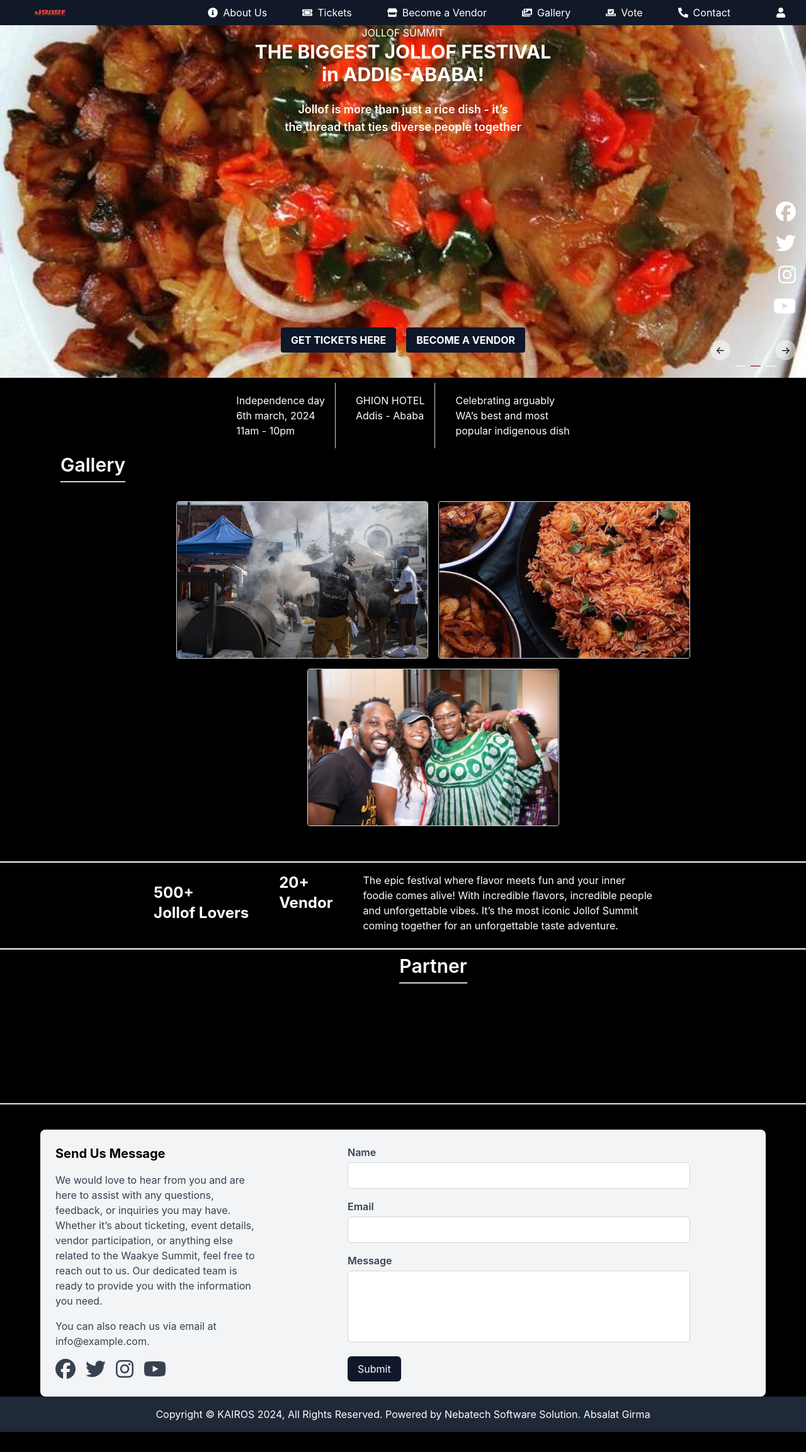
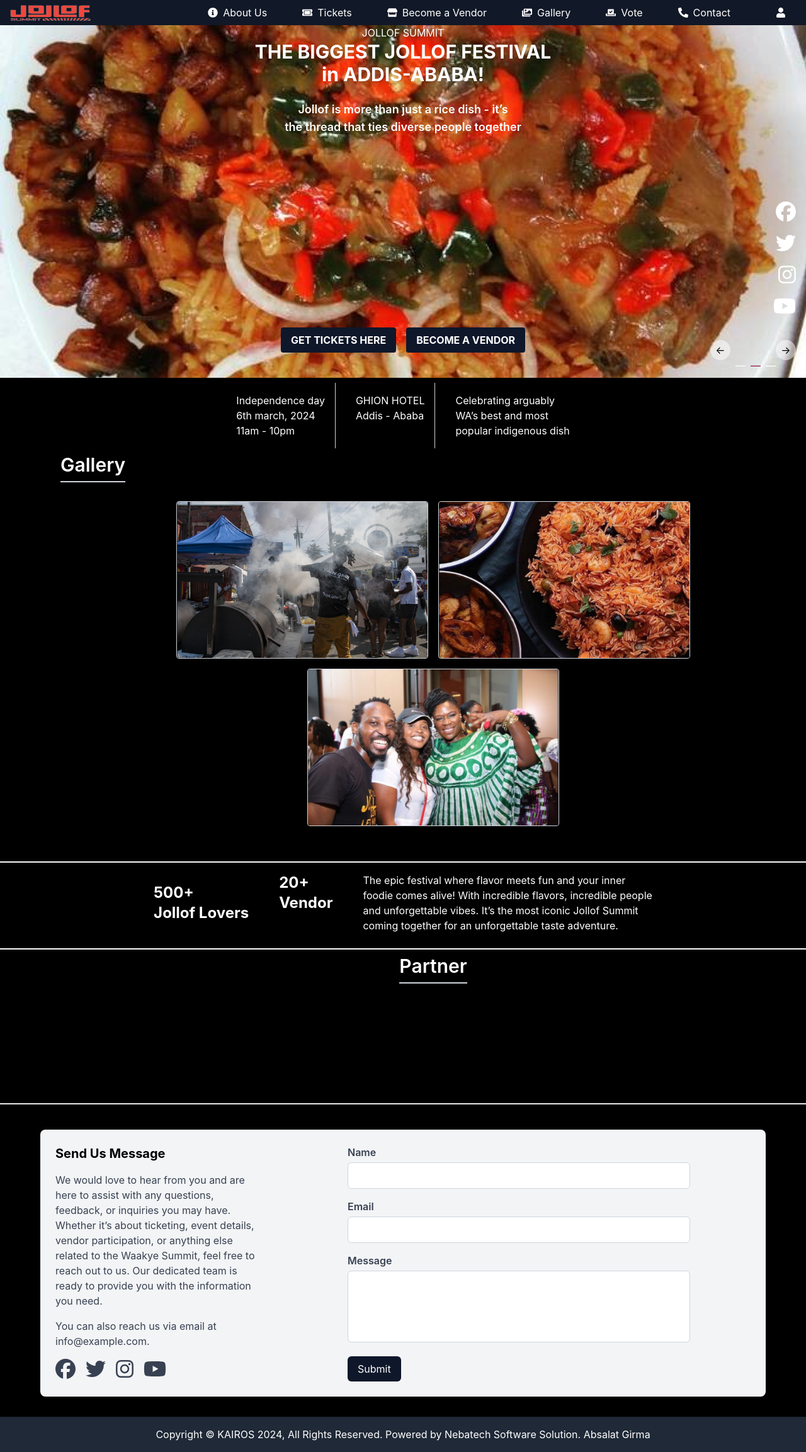
Before and after one commit to Absalat-G/frontendJo, a React (Create React App) app: page / in a window 1280 px wide. Shown: the whole page at 63% size. Built offline with nearby package versions, Linux system fonts and the light colour scheme.

Commit message:
logo link

```diff
--- a/public/index.html
+++ b/public/index.html
@@ -25,7 +25,7 @@
       Learn how to configure a non-root public URL by running `npm run build`.
     -->
     <title>JOLLOF SUMMIT</title>
-    <base href="/myapp/">
+    <base href="/home">
   </head>
   <body>
     <noscript></noscript>
--- a/src/components/Footer.jsx
+++ b/src/components/Footer.jsx
@@ -2,11 +2,13 @@
 
 const Footer = ({ personalName }) => {
   return (
-    <footer className="bg-gray-800 text-white text-center py-4">
-      <p>
+    <footer className="bg-gray-800 text-white text-center py-4 mt-auto">
+    <div className="container mx-auto">
+      <p className="mb-0">
         Copyright © KAIROS 2024, All Rights Reserved. Powered by Nebatech Software Solution. {personalName}
       </p>
-    </footer>
+    </div>
+  </footer>
   );
 };
 
--- a/src/components/Home.jsx
+++ b/src/components/Home.jsx
@@ -114,9 +114,11 @@
         transition={{ duration: 0.5 }}
       >
         <Contact />
-        <Footer personalName="Absalat Girma" />
+
       </motion.div>
+      <Footer personalName="Absalat Girma" />
     </motion.div>
+
   );
 };
 
--- a/src/components/Login.jsx
+++ b/src/components/Login.jsx
@@ -21,7 +21,7 @@
         try {
             const response = await axios.post('https://jollofsummit-df2363f7dc94.herokuapp.com/login', credentials);
             console.log(response.data);
-            handleRedirect(); // Redirect to the dashboard after successful login
+            handleRedirect();
         } catch (error) {
             setError('Invalid email or password');
         }
--- a/src/components/NavigationMenu.jsx
+++ b/src/components/NavigationMenu.jsx
@@ -1,7 +1,7 @@
 import React, { useState } from 'react';
-import { useNavigate } from 'react-router-dom';
+import { useNavigate, Link } from 'react-router-dom';
 import { FaInfoCircle, FaTicketAlt, FaStore, FaImages, FaVoteYea, FaPhoneAlt, FaUser, FaSignInAlt } from 'react-icons/fa';
-import logo from '../images/logo.png';
+import logo from '../images/logoe.png';
 const NavigationMenu = () => {
   const navigate = useNavigate();
   const [showMenu, setShowMenu] = useState(false);
@@ -24,7 +24,9 @@
   return (
     <>
       <nav className="hidden sm:flex justify-end items-center bg-gray-900 fixed top-0 left-0 w-full z-40">
-      <img src={logo} alt="Logo" className="h-10 w-32 ml-4" />
+      <Link to="/">
+          <img src={logo} alt="Logo" className="h-8 w-32 ml-4" />
+        </Link>
   <ul className="flex space-x-6 text-white ml-auto">
     <li className="cursor-pointer flex items-center hover:bg-yellow-500 px-4 py-2 rounded transition duration-300" onClick={() => scrollToSection('about')}>
       <FaInfoCircle className="mr-2" /> About Us
--- a/src/pages/Tickets.jsx
+++ b/src/pages/Tickets.jsx
@@ -10,13 +10,13 @@
 
 
       <NavigationMenu/>
-      <Link to="/" className="absolute top-0 left-0 z-50">
+      {/* <Link to="/" className="absolute top-0 left-0 z-50">
     <button
       className="w-8 h-8 bg-white bg-opacity-50 text-black rounded-full hover:bg-opacity-70"
       style={{ marginLeft: '8px', marginTop: '8px'}}
     >  &#8592;
     </button>
-  </Link>
+  </Link> */}
       <img
         src={RectangularPicture}
         alt="Rectangular Shape Picture"
--- a/src/pages/VendorPage.jsx
+++ b/src/pages/VendorPage.jsx
@@ -35,7 +35,7 @@
   return (
 
 
-    <div className="container mx-auto px-4" style={{backgroundImage: `url(${backgroundImage})`, // Apply background image
+    <div className="container mx-auto px-4" style={{backgroundImage: `url(${backgroundImage})`,
     backgroundSize: 'cover',
     color: 'white',
     backgroundPosition: 'center',
@@ -47,13 +47,13 @@
         <NavigationMenu />
       </div>
 
-<Link to="/" className="absolute top-0 left-0 z-50">
+{/* <Link to="/" className="absolute top-0 left-0 z-50">
     <button
       className="w-8 h-8 bg-white bg-opacity-50 text-black rounded-full hover:bg-opacity-70"
       style={{ marginLeft: '8px', marginTop: '8px'}}
     >  &#8592;
     </button>
-  </Link>
+  </Link> */}
     <h1 className="text-2xl font-bold mb-6 mt-16 text-center" style={{ borderBottom: '2px solid #F61D78' }}>
       VENDOR APPLICATION
     </h1>
```
Also changed, not shown: src/images/logoe.png (added).
